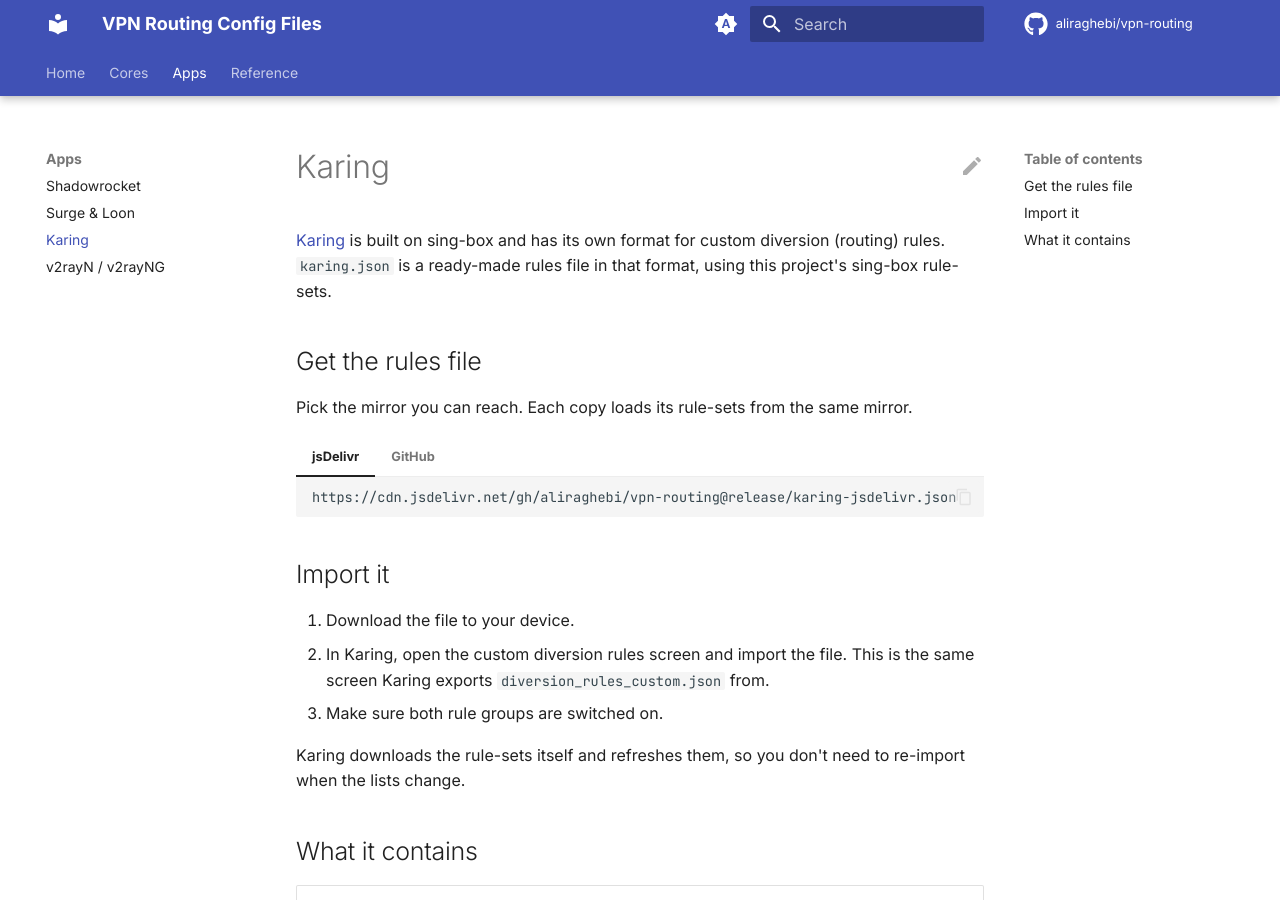
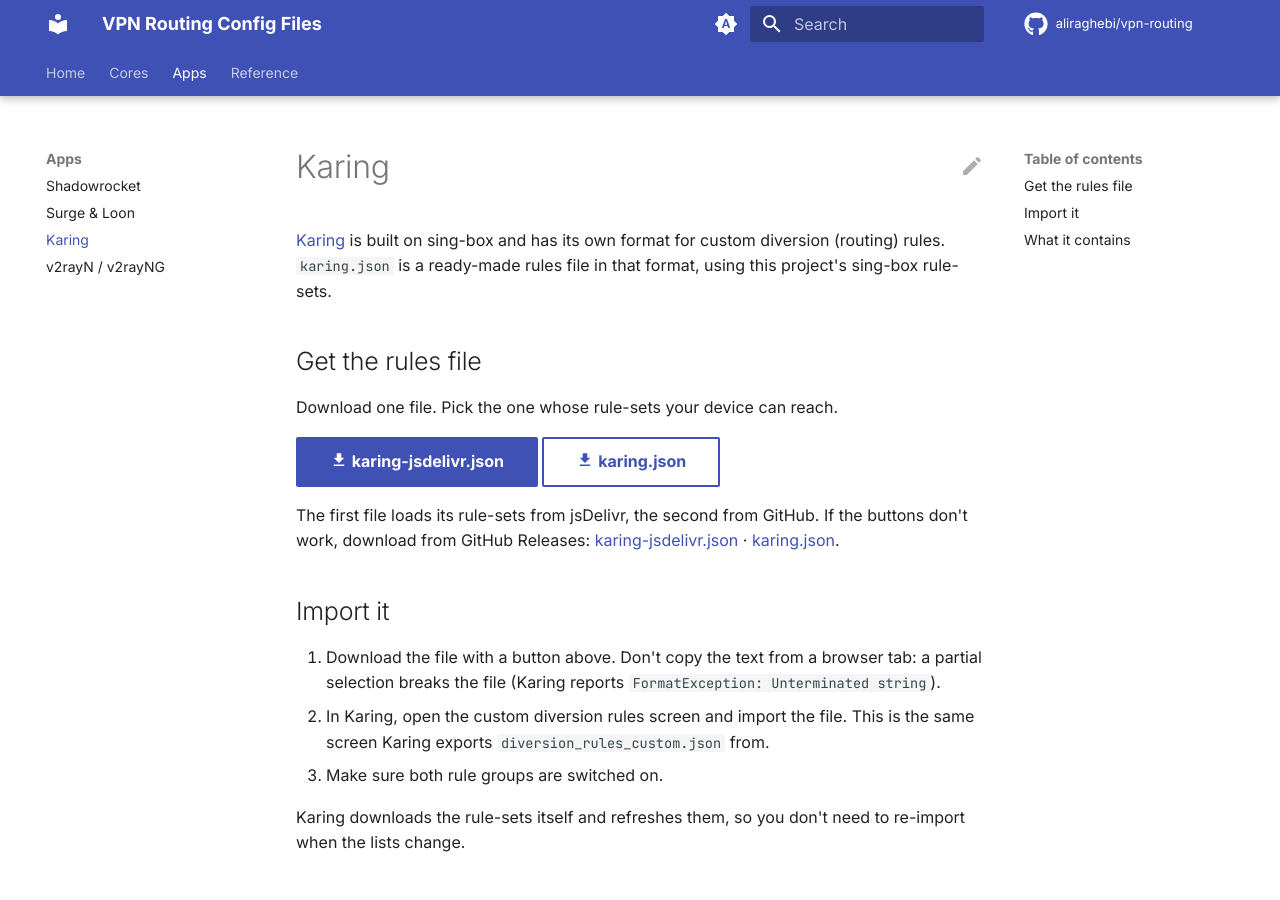
Before and after one commit to aliraghebi/routing-rules, an MkDocs documentation site: the page built from docs/karing.md, in a window 1280 px wide and 900 px high. Built offline with MkDocs 1.6.1 and Material for MkDocs 9.7.7, drawn with Linux system fonts in a browser that asks for light colours; comment, search, counter and statistics services are not loaded.

Commit message:
docs: use download buttons for config files instead of code blocks
Karing, Clash, sing-box route, Xray and v2rayN guides link to downloadable
copies (with a GitHub Releases fallback, which also forces a download).
URLs stay as copyable code only where the app imports by URL. The Karing
guide warns that copying text from a browser tab breaks the file.

````diff
--- a/docs/karing.md
+++ b/docs/karing.md
@@ -5,23 +5,16 @@
 
 ## Get the rules file
 
-Pick the mirror you can reach. Each copy loads its rule-sets from the same mirror.
+Download one file. Pick the one whose rule-sets your device can reach.
 
-=== "jsDelivr"
+[:material-download: karing-jsdelivr.json](dl/karing-jsdelivr.json){ .md-button .md-button--primary download="karing-jsdelivr.json" } [:material-download: karing.json](dl/karing.json){ .md-button download="karing.json" }
 
-    ```
-    https://cdn.jsdelivr.net/gh/aliraghebi/vpn-routing@release/karing-jsdelivr.json
-    ```
-
-=== "GitHub"
-
-    ```
-    https://raw.githubusercontent.com/aliraghebi/vpn-routing/release/karing.json
-    ```
+The first file loads its rule-sets from jsDelivr, the second from GitHub. If the buttons don't work, download from GitHub Releases: [karing-jsdelivr.json](https://github.com/aliraghebi/vpn-routing/releases/latest/download/karing-jsdelivr.json) · [karing.json](https://github.com/aliraghebi/vpn-routing/releases/latest/download/karing.json).
 
 ## Import it
 
-1. Download the file to your device.
+1. Download the file with a button above. Don't copy the text from a browser tab: a partial selection
+   breaks the file (Karing reports `FormatException: Unterminated string`).
 2. In Karing, open the custom diversion rules screen and import the file. This is the same screen Karing
    exports `diversion_rules_custom.json` from.
 3. Make sure both rule groups are switched on.
--- a/mkdocs.yml
+++ b/mkdocs.yml
@@ -78,6 +78,9 @@ markdown_extensions:
       permalink: true
       permalink_title: Anchor link
   - pymdownx.details
+  - pymdownx.emoji:
+      emoji_index: !!python/name:material.extensions.emoji.twemoji
+      emoji_generator: !!python/name:material.extensions.emoji.to_svg
   - pymdownx.highlight:
       anchor_linenums: true
       line_spans: __span
````
Also changed, not shown: docs/clash.md (+2 -10 lines), docs/sing-box.md (+2 -10 lines), docs/v2ray.md (+3 -0 lines), docs/v2rayn.md (+5 -2 lines).
